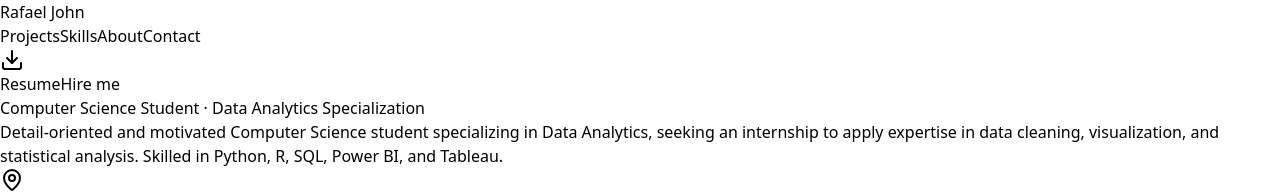
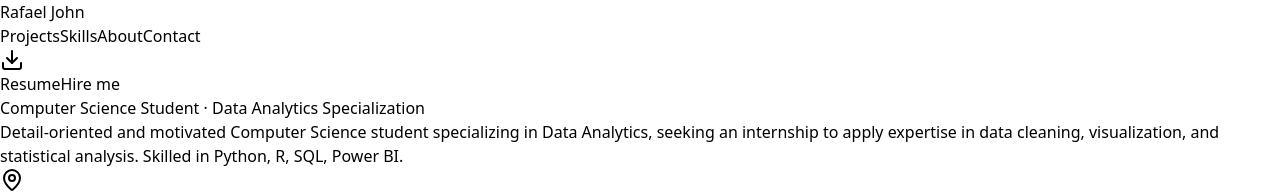
Before and after one commit to 21rafael-john/portfolio_john, a Next.js app: page / in a window 1280 px wide. Shown: the top 196 px of the page. Built offline with nearby package versions, Linux system fonts and the light colour scheme.

Commit message:
Update page.tsx

```diff
--- a/app/page.tsx
+++ b/app/page.tsx
@@ -14,7 +14,7 @@ import { projects } from "@/app/data/projects";
 const profile = {
   name: "Rafael John",
   title: "Computer Science Student · Data Analytics Specialization",
-  blurb: "Detail-oriented and motivated Computer Science student specializing in Data Analytics, seeking an internship to apply expertise in data cleaning, visualization, and statistical analysis. Skilled in Python, R, SQL, Power BI, and Tableau.",
+  blurb: "Detail-oriented and motivated Computer Science student specializing in Data Analytics, seeking an internship to apply expertise in data cleaning, visualization, and statistical analysis. Skilled in Python, R, SQL, Power BI.",
   location: "Kuala Lumpur, MY",
   availability: "Open to internships & freelance",
   avatar: "/me.jpg",
```
